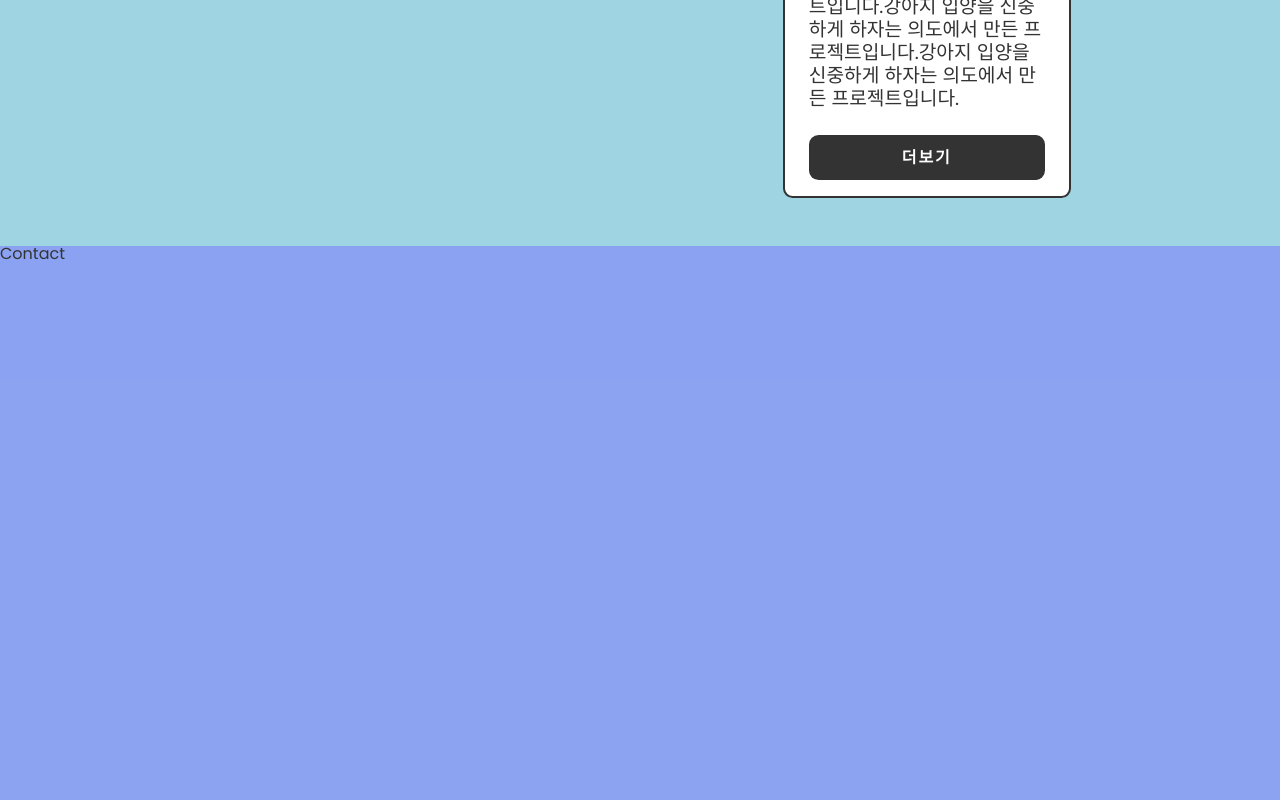
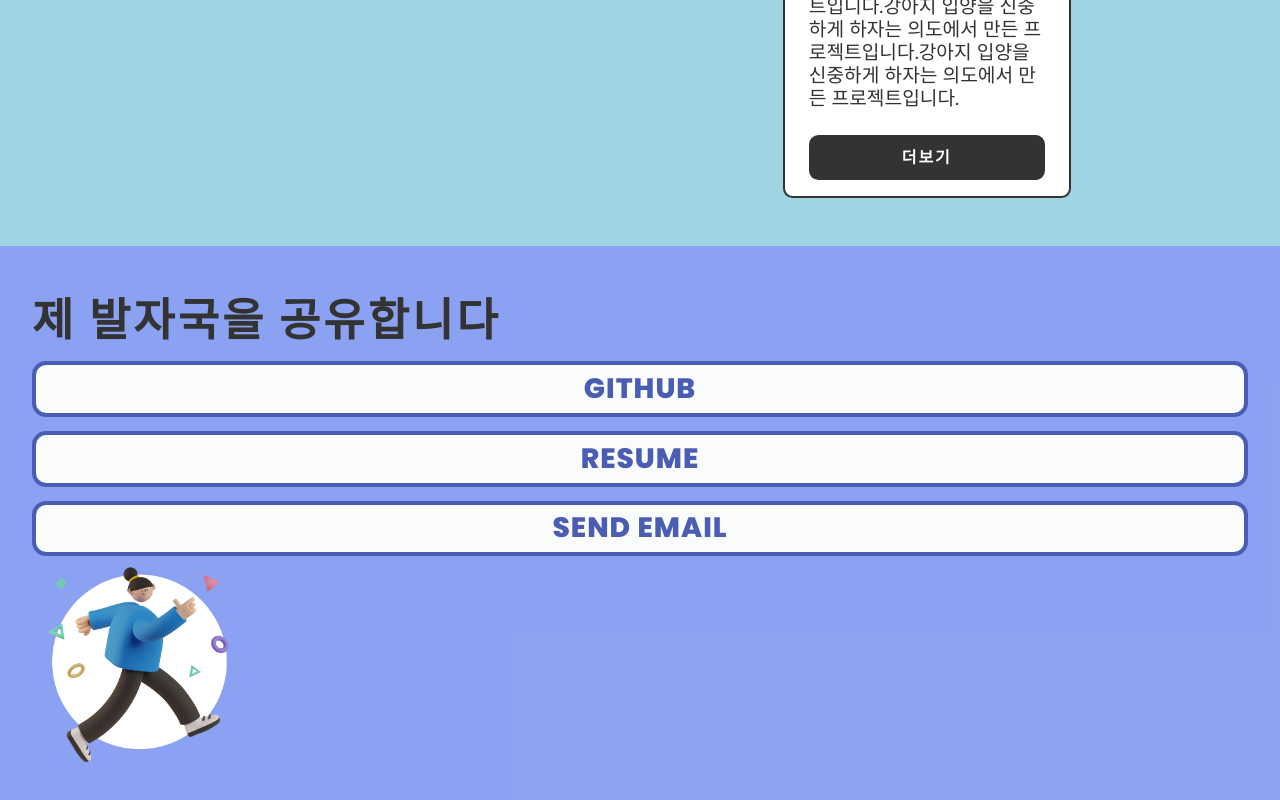
Before and after one commit to mmyeon/mmyeon-home, a React (Create React App) app: page / in a window 1280 px wide. Shown: the part 2671-3471 px from the top of the page. Built offline with nearby package versions, Linux system fonts and the light colour scheme.

Commit message:
[feat] Contact 컴포넌트 마크업

```diff
--- a/src/components/Contact.js
+++ b/src/components/Contact.js
@@ -1,14 +1,64 @@
 import React from "react";
 import styled from "styled-components";
 import { COLORS } from "../styles/constant";
+import Title from "./Title";
+import OutlineButton from "./Buttons/OutlineButton";
 
 const ContactContainer = styled.div`
   min-height: 100vh;
   background: ${COLORS.pastelBlue};
+  padding: 3em 2em;
+
+  > .content {
+    width: 100%;
+    margin: 0 auto;
+
+    > .btn-containter {
+      /* TODO:width 확인 */
+      width: 90%;
+    }
+
+    > img.jumping {
+      width: 16em;
+    }
+  }
 `;
 
 const Contact = () => {
-  return <ContactContainer id="contact">Contact</ContactContainer>;
+  const contactList = [
+    { title: "github", link: "https://github.com/mmyeon" },
+
+    {
+      title: "resume",
+      link: "https://www.notion.so/resume-1e7bd77786b34a6da0b3f0dfa2c16dcf",
+    },
+    {
+      title: "send email",
+      link: "mailto:mindfulyeon@gmail.com?subject=당신과 함께 일해보고 싶어요.",
+    },
+  ];
+
+  return (
+    <ContactContainer id="contact">
+      <div className="content">
+        <Title text="제 발자국을 공유합니다" />
+
+        <ul className="btn-container">
+          {contactList.map((contact) => (
+            <li>
+              <OutlineButton title={contact.title} link={contact.link} />
+            </li>
+          ))}
+        </ul>
+
+        <img
+          src="/assets/images/contact-jump.png"
+          alt="jumping person"
+          className="jumping"
+        />
+      </div>
+    </ContactContainer>
+  );
 };
 
 export default Contact;
```
